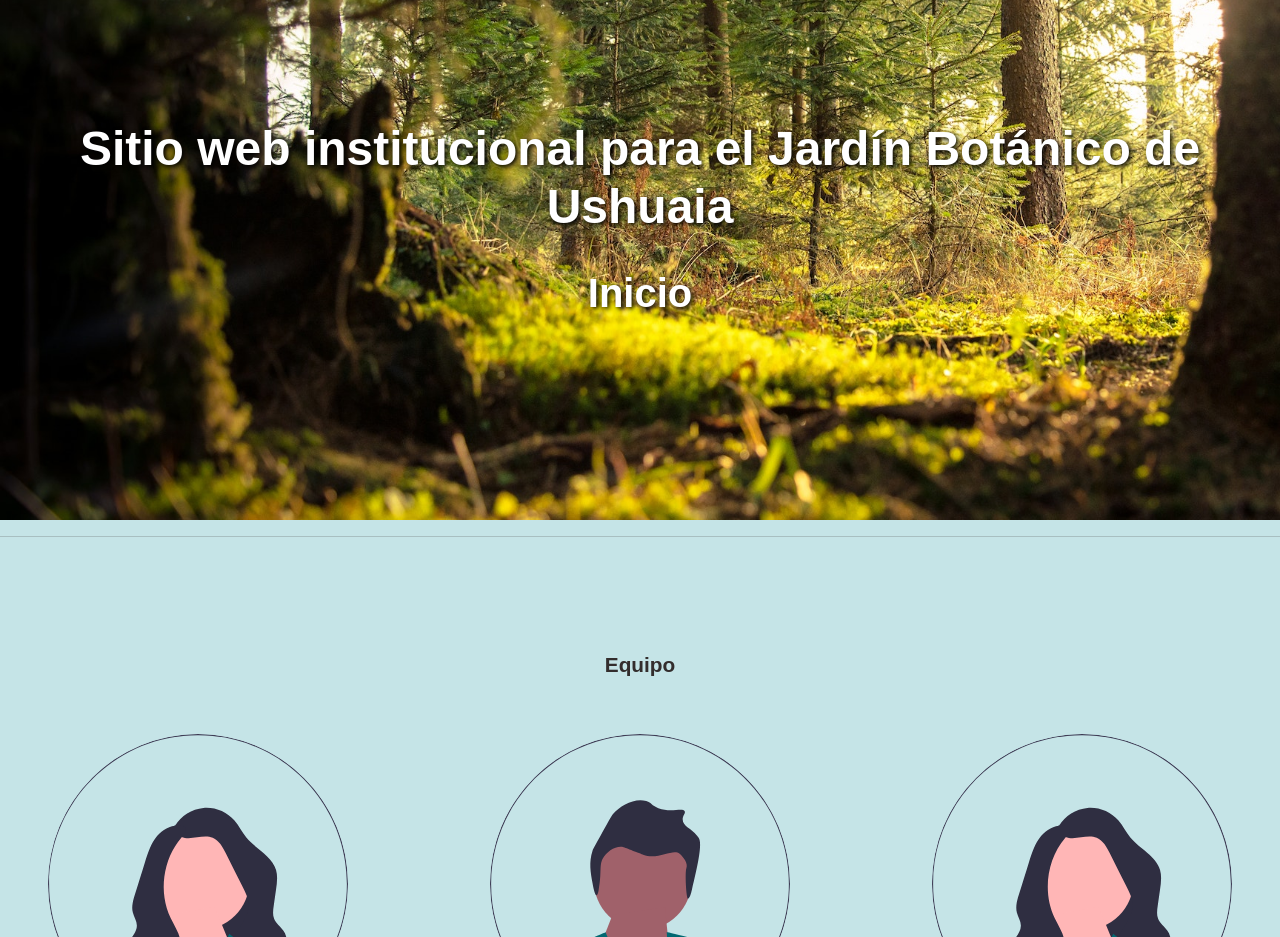
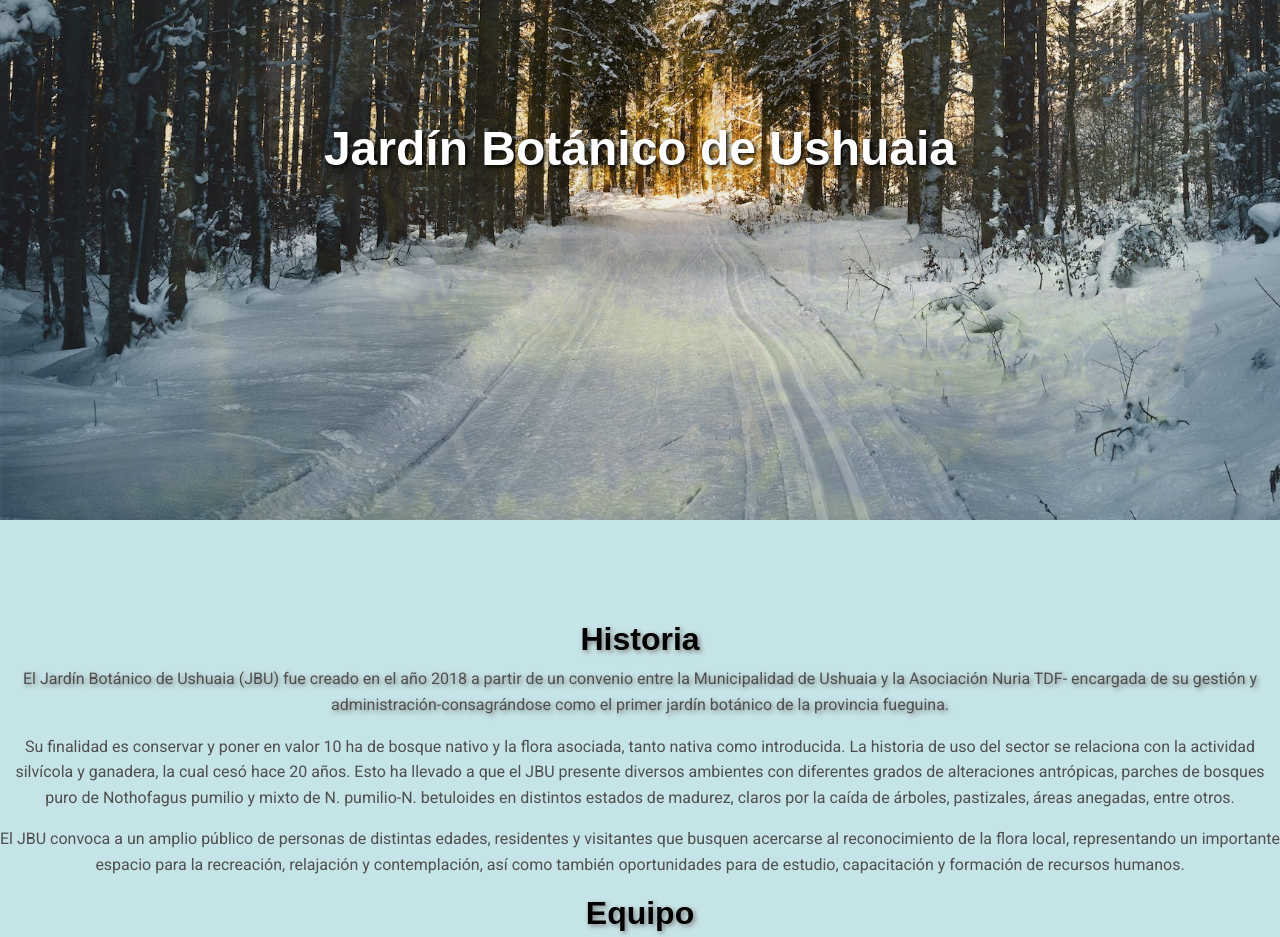
Before and after one commit to lautarobarba/jardinbu-landingpage, a website: page landingpage/public/index.html in a window 1280 px wide. Shown: the part 280-1217 px from the top of the page. Drawn offline with Linux system fonts and the light colour scheme.

Commit message:
Se cambiaron imagenes del inicio

```diff
--- a/landingpage/public/assets/css/styles.css
+++ b/landingpage/public/assets/css/styles.css
@@ -42,8 +42,20 @@ body {
   min-height: 54px;
 }
 
-#home-section {
+/* #home-section {
 	background-image: url(/assets/images/forest.jpg);
+  background-size: cover;
+} */
+
+.forest-summer-background {
+  transition: 1.5s;
+  background-image: url(/assets/images/forest-summer.jpg);
+  background-size: cover;
+}
+
+.forest-winter-background {
+  transition: 1.5s;
+  background-image: url(/assets/images/forest-winter.jpg);
   background-size: cover;
 }
 
--- a/landingpage/public/assets/js/index.js
+++ b/landingpage/public/assets/js/index.js
@@ -12,6 +12,19 @@ $(".nav-link").on("click", function () {
   $("#navbarLinks").collapse("hide");
 });
 
+// Home-section background toggle
+setInterval(() => {
+  // console.log('Cambiando fondo de home-section');
+  const homeSection = $('#home-section');
+  if(homeSection.hasClass('forest-summer-background')){
+    homeSection.removeClass('forest-summer-background');
+    homeSection.addClass('forest-winter-background');
+  } else {
+    homeSection.removeClass('forest-winter-background');
+    homeSection.addClass('forest-summer-background');
+  }
+}, 5000);
+
 // Leaflet
 var map = L.map('map').setView([-54.781111, -68.292613], 13);
 
--- a/landingpage/public/index.html
+++ b/landingpage/public/index.html
@@ -43,13 +43,13 @@
     <!-- Own Styles -->
     <link rel="stylesheet" href="assets/css/styles.css" />
 
-    <title>Jardín Botánico Ushuaia</title>
+    <title>Jardín Botánico de Ushuaia</title>
   </head>
   <body>
     <!-- Navbar -->
     <nav id="navbar" class="navbar fixed-top navbar-expand-md">
       <!-- Navbar brand -->
-      <a class="navbar-brand text-white" href="#">Jardín Botánico Ushuaia</a>
+      <a class="navbar-brand text-white" href="#">Jardín Botánico de Ushuaia</a>
 
       <!-- Toggle button -->
       <button
@@ -95,21 +95,36 @@
 
     <!-- Main Content -->
     <div id="content">
-      <section class="vh-100 text-center" id="home-section">
+      <section class="vh-100 text-center forest-summer-background" id="home-section">
         <div class="navbar-spacer"></div>
         <div class="navbar-spacer"></div>
         <div class="navbar-spacer"></div>
         <div class="navbar-spacer"></div>
-        <h1 class="text-white" style="text-shadow: 2px 2px 5px black; font-size: 3rem;">Sitio web institucional para el Jardín Botánico de Ushuaia</h1>
-        <br />
-        <h2 class="text-white" style="text-shadow: 2px 2px 5px black; font-size: 2.5rem;">Inicio</h2>
+        <h1 class="text-white" style="text-shadow: 2px 2px 5px black; font-size: 3rem;">Jardín Botánico de Ushuaia</h1>
       </section>
-      <hr>
+      <!-- <hr> -->
       <section class="vh-100 text-center" id="about-section">
         <div class="navbar-spacer"></div>
-        <h2 class="text-dark">Equipo</h2>
+        <h2 style="text-shadow: 2px 2px 5px grey; font-size: 2rem;">Historia</h2>
+        <p class="" style="text-shadow: 2px 2px 5px grey; font-size: 1rem;">
+          El Jardín Botánico de Ushuaia (JBU) fue creado en el año 2018 a partir de un convenio entre la Municipalidad de Ushuaia y la Asociación Nuria TDF- encargada de su gestión y administración-consagrándose como el primer jardín botánico de la provincia fueguina.
+        </p>
+        <p>
+          Su finalidad es conservar y poner en valor 10 ha de bosque nativo y la flora asociada, tanto nativa como introducida. La historia de uso del sector se relaciona con la actividad silvícola y ganadera, la cual cesó hace 20 años. Esto ha llevado a que el JBU presente diversos ambientes con diferentes grados de alteraciones antrópicas, parches de bosques puro de Nothofagus pumilio y mixto de N. pumilio-N. betuloides en distintos estados de madurez, claros por la caída de árboles, pastizales, áreas anegadas, entre otros.
+        </p>
+        <p>
+          El JBU convoca a un amplio público de personas de distintas edades, residentes y visitantes que busquen acercarse al reconocimiento de la flora local, representando un importante espacio para la recreación, relajación y contemplación, así como también oportunidades para de estudio, capacitación y formación de recursos humanos.
+        </p>
+        <h2 style="text-shadow: 2px 2px 5px grey; font-size: 2rem;">Equipo</h2>
 
-        <div class="team-container">
+        <img
+          src="assets/images/team.jpg"
+          class=""
+          alt="Team"
+          width="90%"
+        />
+
+        <!-- <div class="team-container">
           <div class="d-flex flex-row justify-content-between p-5 pb-0">
             <div class="d-flex flex-column use-detail">
               <img
@@ -174,7 +189,7 @@
               <p class="pt-2">NOMBRE APELLIDO</p>
             </div>
           </div>
-        </div>
+        </div> -->
       </section>
       <section class="vh-100 text-center" id="map-section">
         <div class="navbar-spacer"></div>
```
Also changed, not shown: README.md, landingpage/public/assets/images/forest-summer.jpg (renamed from landingpage/public/assets/images/forest.jpg), landingpage/public/assets/images/forest-winter.jpg (added), landingpage/public/assets/images/team.jpg (added).
